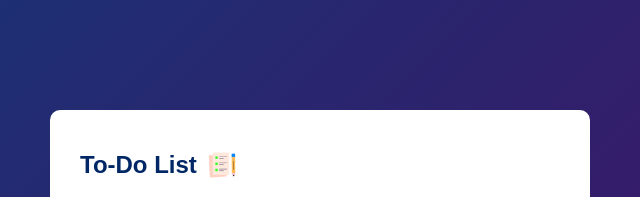
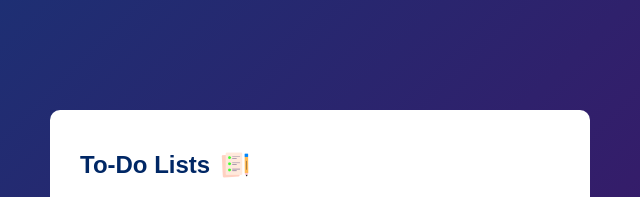
Before and after one commit to Athu0614/to-do-app, a plain HTML site: page index.html in a window 1280 px wide. Shown: the top 197 px of the page, 320-960 px from the left. Drawn offline with Linux system fonts and the light colour scheme.

Commit message:
Updated heading of the app

```diff
--- a/index.html
+++ b/index.html
@@ -10,7 +10,7 @@
 <body>
     <div class="container">
         <div class="todo-app">
-            <h2>To-Do List<img src="images/icon.png"></h2>
+            <h2>To-Do Lists<img src="images/icon.png"></h2>
             <div class="row">
                 <input type="text" id="input-box" placeholder="Add your text">
                 <button onclick="addTask()">Add</button>
```
